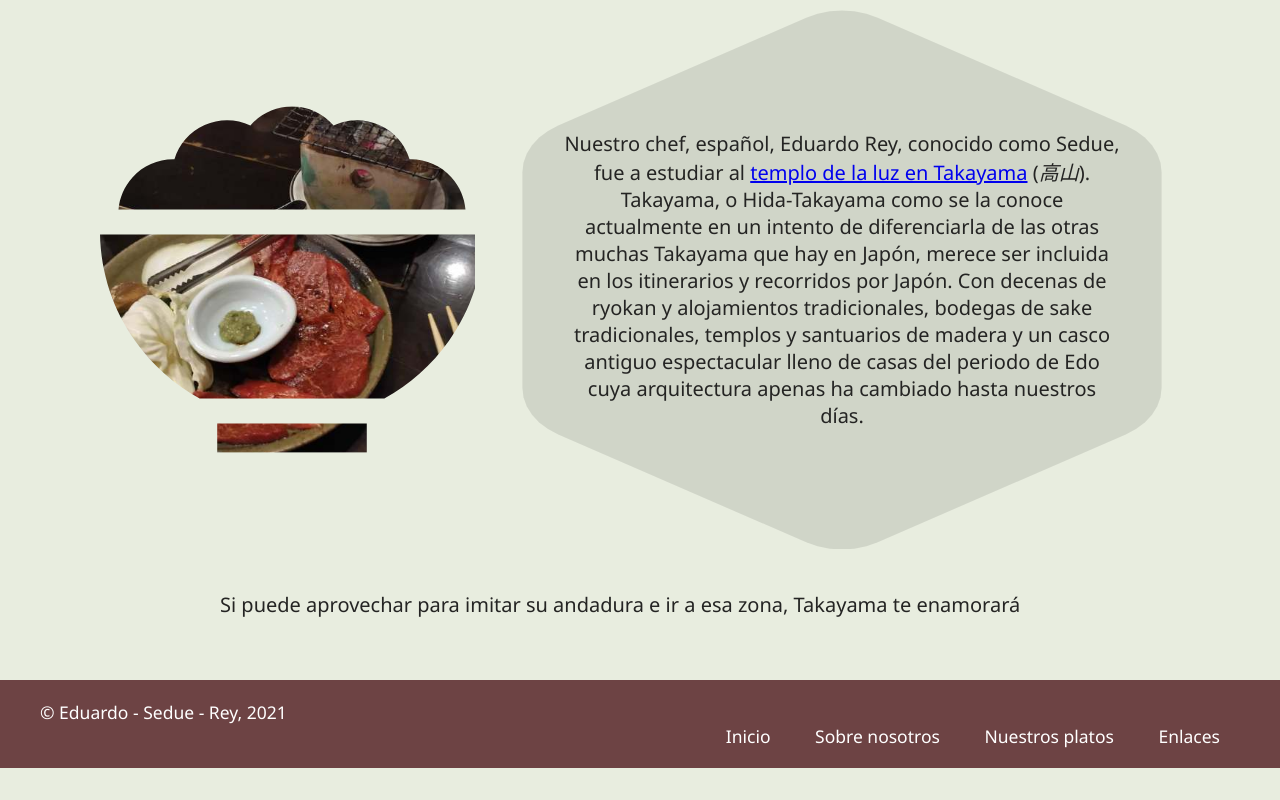
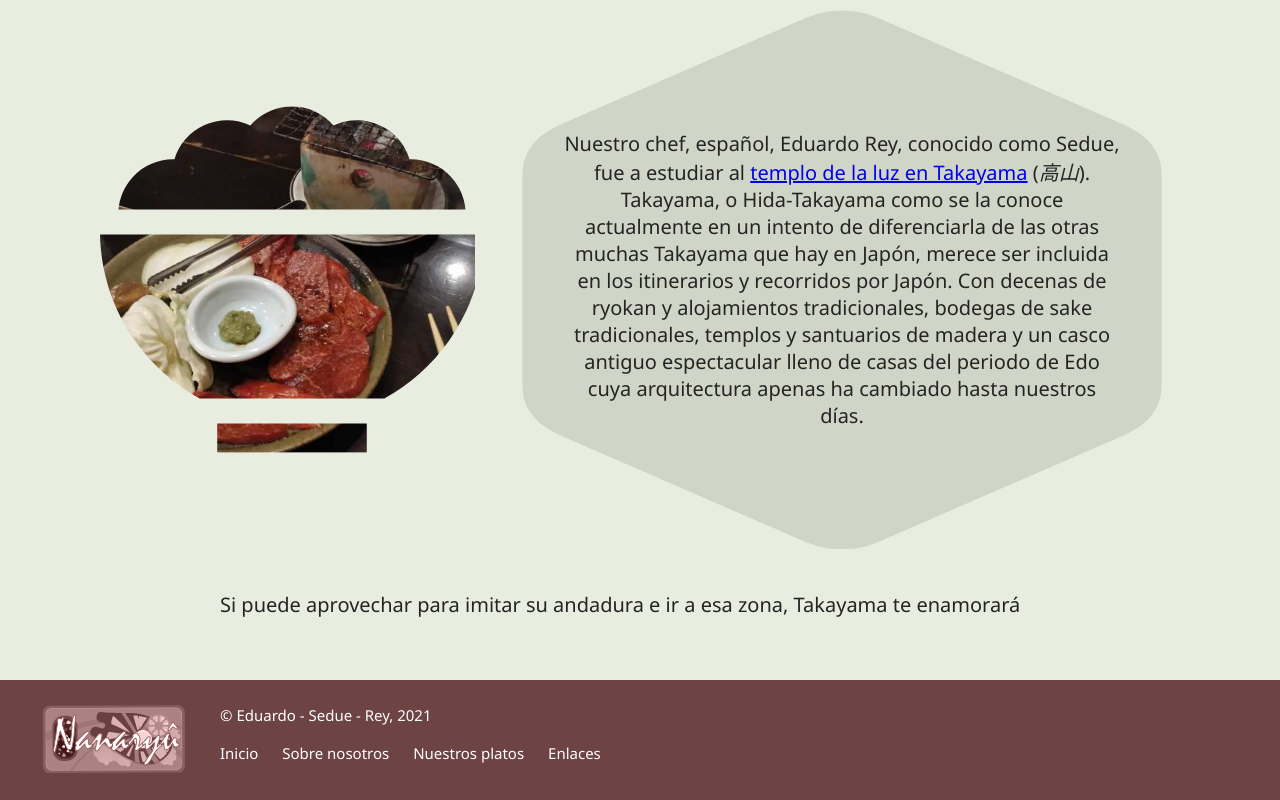
Before and after one commit to SedueRey/PEC1-M4257, a website built with Parcel: page src/index.html in a window 1280 px wide. Shown: the part 585-1385 px from the top of the page. Before the commit the page ends 1353 px from the top, so only its background shows below. Built offline with nearby package versions, Linux system fonts and the light colour scheme.

Commit message:
Logo en footer

```diff
--- a/src/components/footer.html
+++ b/src/components/footer.html
@@ -1,8 +1,11 @@
 <footer class="footer">
   <div class="footer__inner">
-    &copy; Eduardo - Sedue - Rey, 2021
-    <div class="menufooter">
-      <include src="components/menuitems.html"></include>
+    <img class="logo footer__logo" src="svg/logo.svg" title="{{headerTitle}}" alt="{{headerTitle}}" />
+    <div>
+      &copy; Eduardo - Sedue - Rey, 2021
+      <div class="menufooter">
+        <include src="components/menuitems.html"></include>
+      </div>
     </div>
   </div>
 </footer>
--- a/src/components/header.html
+++ b/src/components/header.html
@@ -2,7 +2,7 @@
 <hgroup class="maintitle">
   <h1 class="maintitle__title">
     <a href="index.html">
-      <img class="maintitle__logo" src="images/logo.jpg" title="{{headerTitle}}" alt="{{headerTitle}}" />
+      <img class="logo maintitle__logo" src="svg/logo.svg" title="{{headerTitle}}" alt="{{headerTitle}}" />
       <span class="maintitle__titletext">{{headerTitle}}</span>
     </a>
   </h1>
--- a/src/scss/components/_footer.scss
+++ b/src/scss/components/_footer.scss
@@ -2,9 +2,27 @@
   background-color: var(--copper-pennyhc);
   color: var(--alabasterhc);
   padding: 1rem;
-  font-size: 0.875rem;
+  font-size: 0.75rem;
   margin: 3rem 0 0 0;
   &__inner {
     @extend .inner;
+    display: flex;
+    flex-direction: row;
+    align-items: flex-end;
+    .logo {
+      flex-shrink: 0;
+      margin: 0 1rem 0 0;
+    }
   }
 }
+
+.menufooter {
+  padding: 0.875rem 0;
+  .menu__list {
+    text-align: left;
+    .menu__link {
+      margin: 0 1rem 0 0;
+      padding: 0 0 0 0;
+    }
+  }
+}
--- a/src/scss/components/_menu.scss
+++ b/src/scss/components/_menu.scss
@@ -89,6 +89,18 @@
   }
 }
 
+.logo {
+  display: inline-block;
+  filter: drop-shadow(0 0 0 rgba(0, 0, 0, 0));
+  mix-blend-mode: luminosity;
+  transition: filter 0.25s linear;
+  width: 8rem;
+
+  &:hover {
+    filter: drop-shadow(2px 4px 6px rgba(0, 0, 0, 0.25));
+  }
+}
+
 .maintitle {
   line-height: 1.1;
   color: var(--alabaster);
@@ -116,10 +128,12 @@
     font-size: 1.1rem;
   }
   &__logo {
+    filter: drop-shadow(0 0 0 rgba(0,0,0,0));
+    mix-blend-mode: luminosity;
     transition: filter 0.25s linear;
-    filter: hue-rotate(0);
+    width: 10rem;
     &:hover {
-      filter: hue-rotate(-40deg);
+      filter: drop-shadow(2px 4px 6px rgba(0, 0, 0, 0.25));
     }
   }
 }
```
Also changed, not shown: src/svg/filete.svg (deleted), src/svg/logo.svg (added).
